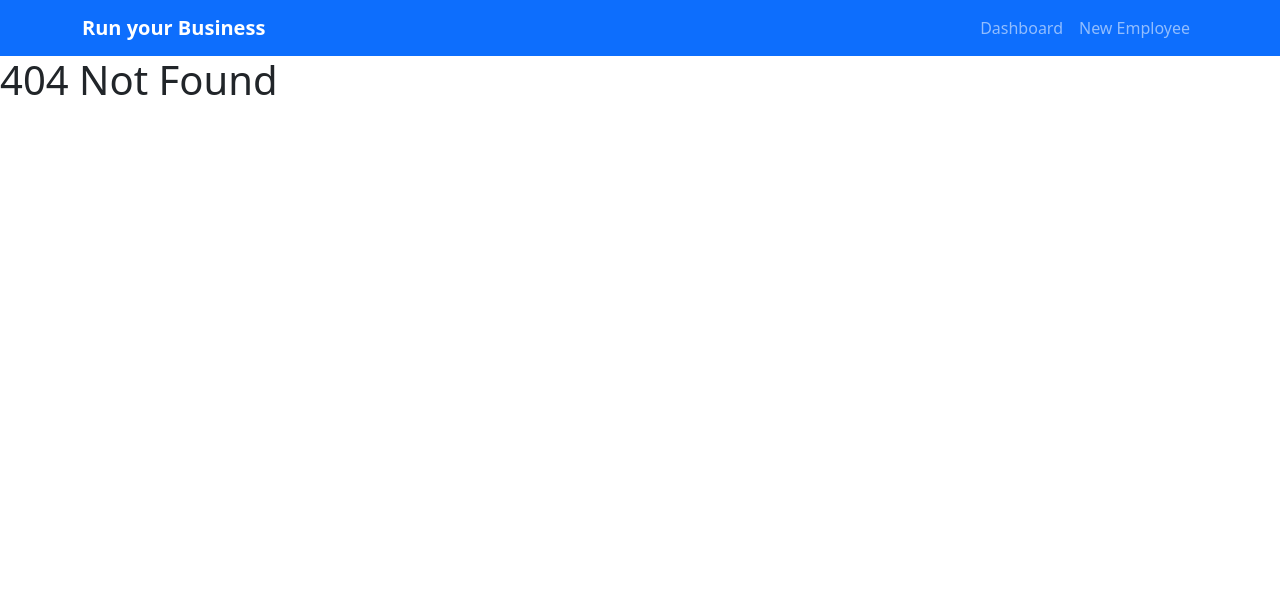
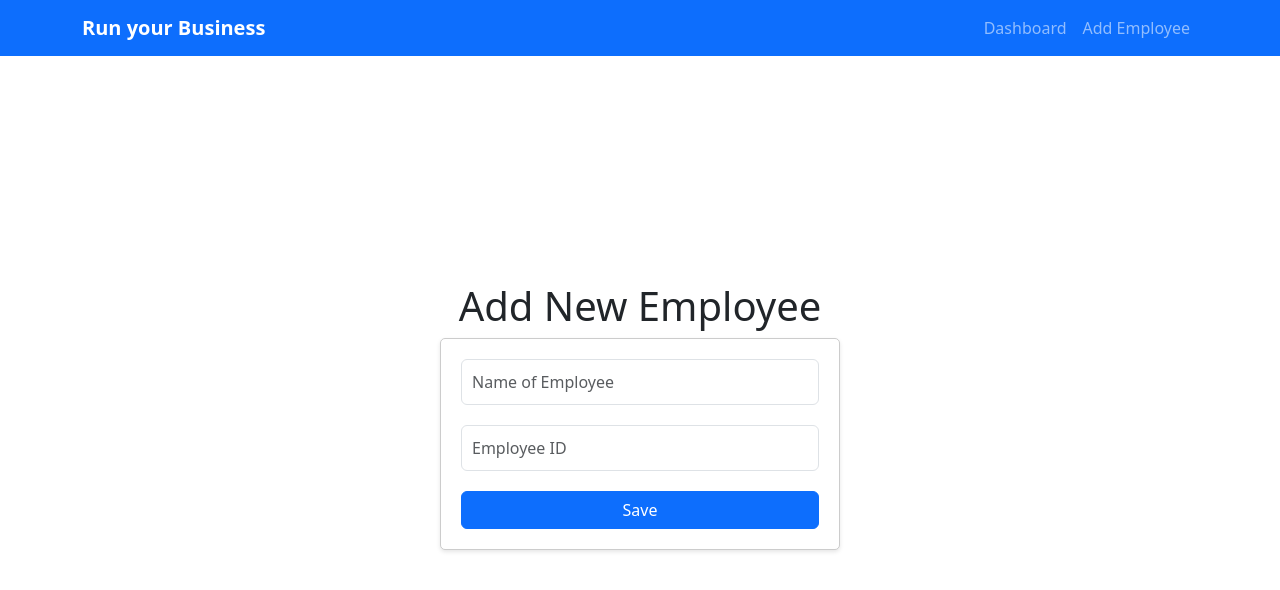
Before and after one commit to andrewsegovia00/java-firebase-demo, a React (Create React App) app in the folder frontend/: page /addEmployee in a window 1280 px wide. Before the commit this address had no page. Shown: the top 590 px of the page. Built offline with nearby package versions, Linux system fonts and the light colour scheme.

Commit message:
New Employee Page added -Added Form for submission -Added CSS for the form -Start of HandleSubmit function to call Post Api

```diff
--- a/frontend/src/App.js
+++ b/frontend/src/App.js
@@ -1,6 +1,7 @@
 import Navigationbar from './Components/Navigationbar/Navigationbar';
 import Dashboard from './Pages/Dashboard/Dashboard'
 import ErrorPage from './Pages/ErrorPage/ErrorPage'
+import NewEmployee from './Pages/NewEmployee/NewEmployee'
 import { Route, Routes } from 'react-router-dom';
 
 function App() {
@@ -10,6 +11,7 @@ function App() {
       <Navigationbar />
       <Routes>
         <Route path="/dashboard" element={<Dashboard/>} />
+        <Route path="/addEmployee" element={<NewEmployee />} />
         <Route path="*" element={<ErrorPage/>} />
       </Routes>
     </>
--- /dev/null
+++ b/frontend/src/Pages/NewEmployee/NewEmployee.css
@@ -0,0 +1,22 @@
+.center-form {
+    display: flex;
+    flex-direction: column;
+    align-items: center;
+    justify-content: center;
+    height: 90vh;
+}
+
+.center-form Form {
+    max-width: 400px;
+    width: 100%;
+    padding: 20px;
+    border: 1px solid #ccc;
+    background-color: #fff;
+    border-radius: 5px;
+    box-shadow: 0 2px 4px rgba(0, 0, 0, 0.1);
+    text-align: center;
+}
+.center-form Form .form-control {
+    margin-bottom: 20px;
+    padding: 10px;
+}
--- a/frontend/src/Pages/NewEmployee/NewEmployee.js
+++ b/frontend/src/Pages/NewEmployee/NewEmployee.js
@@ -1,6 +1,7 @@
 import { useState } from 'react';
 import Form from "react-bootstrap/Form";
 import Button from "react-bootstrap/Button"
+import "./NewEmployee.css";
 
 const NewEmployee = () => {
 
@@ -9,19 +10,24 @@ const NewEmployee = () => {
         number: ''
     })
 
-const handleFormChange =(e) => {
-    const (name, number) = e.target;
-    setFormData{(
+const handleFormChange =(event) => {
+    const {name, value} = event.target;
+    setFormData({
         ...formData,
-        [name]: value,
-    )}
+        [name]: value
+    });
+}
+
+const handleSubmit = async (e) => {
+    e.preventDefault();
+    // console.log(formData);
 }
 
     return(
     <>
         <div className="center-form">
             <h1>Add New Employee</h1>
-                <Form>
+                <Form onSubmit={handleSubmit}>
                     <Form.Group controlId="formBasicName">
                         <Form.Control
                         type="text"
@@ -36,8 +42,8 @@ const handleFormChange =(e) => {
                         <Form.Control
                         type="text"
                         name="number"
-                        placeholder="Name of Employee"
-                        value={formData.name}
+                        placeholder="Employee ID"
+                        value={formData.number}
                         onChange={handleFormChange}
                         />
                     </Form.Group>
--- a/frontend/src/components/Navigationbar/Navigationbar.js
+++ b/frontend/src/components/Navigationbar/Navigationbar.js
@@ -14,7 +14,7 @@ const Navigationbar =  () => {
                     </Navbar.Brand>
                     <Nav className="ml-auto">
                         <Nav.Link as={Link} to="/dashboard" className="nav-link">Dashboard</Nav.Link>
-                        <Nav.Link as={Link} to="/employee" className="nav-link">New Employee</Nav.Link>
+                        <Nav.Link as={Link} to="/addEmployee" className="nav-link">Add Employee</Nav.Link>
                     </Nav>
                 </Container>
             </Navbar>
```
